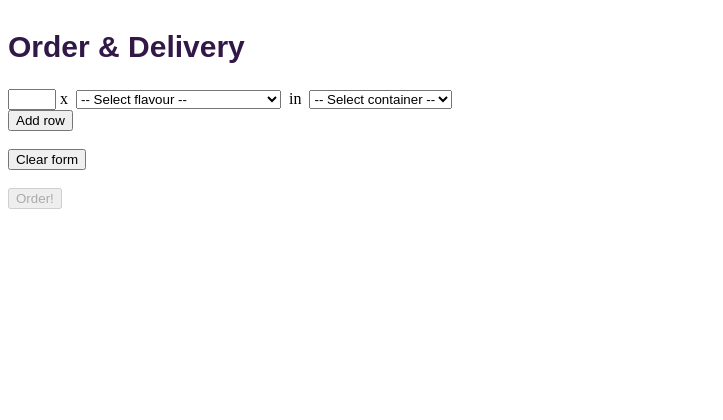
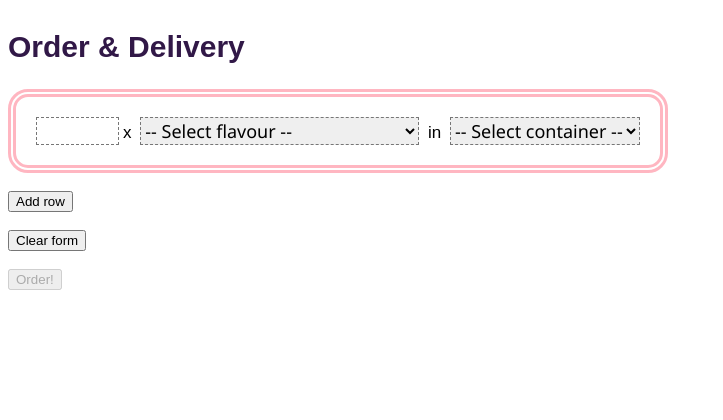
Before and after one commit to IsaacYao20036/project, a Flask app: a page that uses templates/order_&_delivery.html in a window 1280 px wide. Shown: the part 67-487 px from the top of the page, without its empty margins (0-723 px from the left). Run offline with Flask 3, Linux system fonts and the light colour scheme; data comes from the database, SQL or seed files in the repository; some web fonts are replaced.

Commit message:
styling order interface

```diff
--- a/static/css/style.css
+++ b/static/css/style.css
@@ -212,6 +212,31 @@ details .item .item_text {
 *  ORDER & DELIVERY PAGE  *
 **************************/
 
-select:invalid, select option[value=""] {
-  color: darkgray;
+#order_div {
+    width: fit-content;
+    border-width: 8px;
+    border-style: double;
+    border-radius: 20px;
+    border-color: lightpink;
+    padding: 20px;
 }
+
+input {
+    border-width: 1px;
+    border-style: dashed;
+    font-size: 18px;
+    font-family: 'Segoe UI', Tahoma, Geneva, Verdana, sans-serif;
+}
+
+select {
+    border-width: 1px;
+    border-style: dashed;
+    font-size: 18px;
+    font-family: 'Segoe UI', Tahoma, Geneva, Verdana, sans-serif;
+}
+
+
+span {
+    font-size: 17px;
+    font-family: Arial, Helvetica, sans-serif;
+}
--- a/static/js/order_&_delivery-script.js
+++ b/static/js/order_&_delivery-script.js
@@ -2,19 +2,20 @@ var selectionCounter = 0
 function cloneFunction() {
 
 	var br = document.createElement("br");
-	document.getElementById("divContainer").appendChild(br)
+	document.getElementById("order_div").appendChild(br)
+	document.getElementById("order_div").appendChild(br.cloneNode(true))
 
 	var input = document.getElementById("quantity")
 	var clone = input.cloneNode(true)
 	var name = input.getAttribute("name") + selectionCounter++
 	clone.id = name
 	clone.setAttribute("name", name)
-	document.getElementById("divContainer").appendChild(clone).value = ""
+	document.getElementById("order_div").appendChild(clone).value = ""
 
 	var span = document.createElement("span");
 	var node = document.createTextNode(" x \u00A0");
 	span.appendChild(node);
-	var element = document.getElementById("divContainer");
+	var element = document.getElementById("order_div");
 	element.appendChild(span);
 
 	var select = document.getElementById("flavours")
@@ -22,12 +23,12 @@ function cloneFunction() {
 	var name = select.getAttribute("name") + selectionCounter++
 	clone.id = name
 	clone.setAttribute("name", name)
-	document.getElementById("divContainer").appendChild(clone)
+	document.getElementById("order_div").appendChild(clone)
 
 	var span = document.createElement("span");
 	var node = document.createTextNode("\u00A0 in \u00A0");
 	span.appendChild(node);
-	var element = document.getElementById("divContainer");
+	var element = document.getElementById("order_div");
 	element.appendChild(span);
 
 	var select = document.getElementById("containers")
@@ -35,7 +36,7 @@ function cloneFunction() {
 	var name = select.getAttribute("name") + selectionCounter++
 	clone.id = name
 	clone.setAttribute("name", name)
-	document.getElementById("divContainer").appendChild(clone)
+	document.getElementById("order_div").appendChild(clone)
 
 }
 
--- a/templates/order_&_delivery.html
+++ b/templates/order_&_delivery.html
@@ -4,7 +4,7 @@
 
 <form>
 
-    <div id="divContainer">
+    <div id="order_div">
 
         <input type="number" id="quantity" name="quantity" value="" min="1" max="5">
         <span> x&nbsp;</span>
@@ -29,6 +29,7 @@
 
     </div>
 
+    <br>
     <button type="button" onclick="cloneFunction()">Add row</button>
     <br> <br>
     <button type="button" id="clear_btn" onclick="location.reload()">Clear form</button>
```
